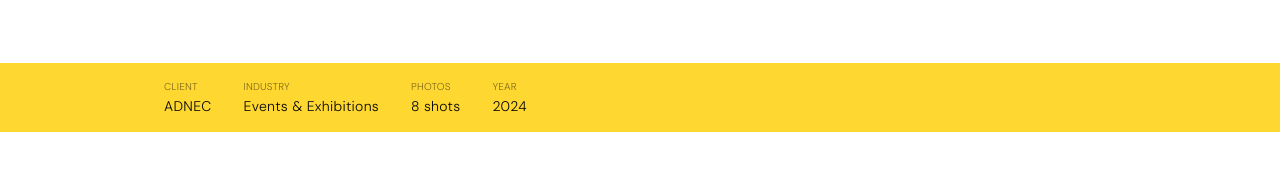
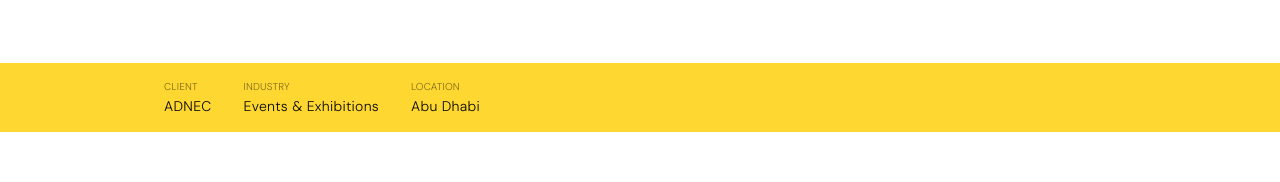
Before and after one commit to KazimHussain110/wemedia-crew, a Next.js app: page /work/photography/adnec-event-coverage in a window 1280 px wide. Shown: the part 276-458 px from the top of the page. Built offline with nearby package versions, Linux system fonts and the light colour scheme.

Commit message:
unwanted headings

```diff
--- a/src/app/(routes)/work/photography/[slug]/page.tsx
+++ b/src/app/(routes)/work/photography/[slug]/page.tsx
@@ -55,8 +55,7 @@ export default async function PhotographyDetailPage({ params }: { params: Promis
           {[
             { label: 'Client', value: project.client },
             { label: 'Industry', value: project.industry },
-            { label: 'Photos', value: `${photos.length} shots` },
-            { label: 'Year', value: project.year },
+            { label: 'Location', value: project.location },
           ].map(({ label, value }) => (
             <div key={label}>
               <p className="text-[10px] uppercase tracking-widest text-black/50 mb-0.5">{label}</p>
--- a/src/app/(routes)/work/videography/[slug]/page.tsx
+++ b/src/app/(routes)/work/videography/[slug]/page.tsx
@@ -55,6 +55,7 @@ export default async function VideographyDetailPage({ params }: { params: Promis
             { label: 'Client', value: project.client },
             { label: 'Industry', value: project.industry },
             { label: 'Project Type', value: project.projectType },
+            { label: 'Location', value: project.location },
           ].map(({ label, value }) => (
             <div key={label} className="border-t-2 border-[#ffd731] pt-4">
               <p className="text-xs uppercase tracking-widest text-gray-400 mb-1">{label}</p>
```
Also changed, not shown: public/photos/Canada Action Sports/5.webp.
